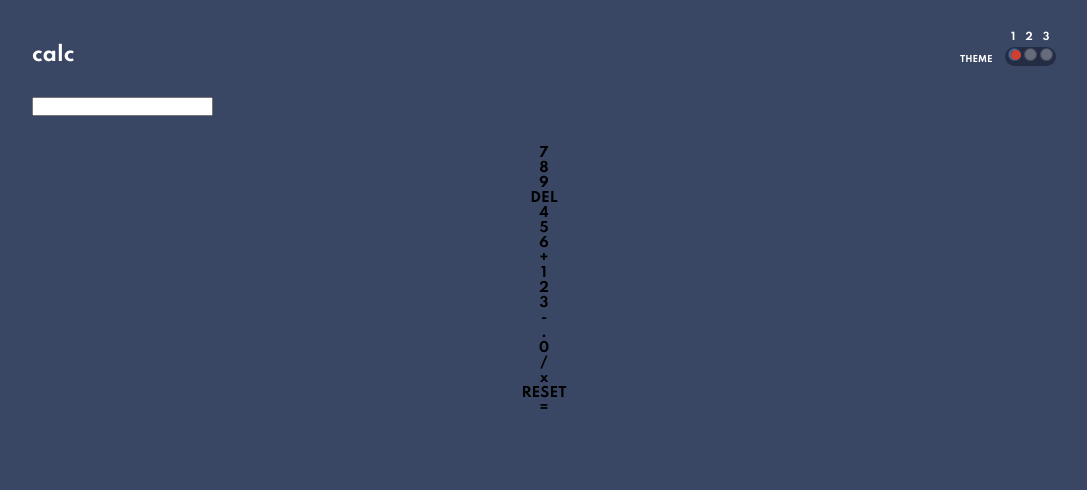
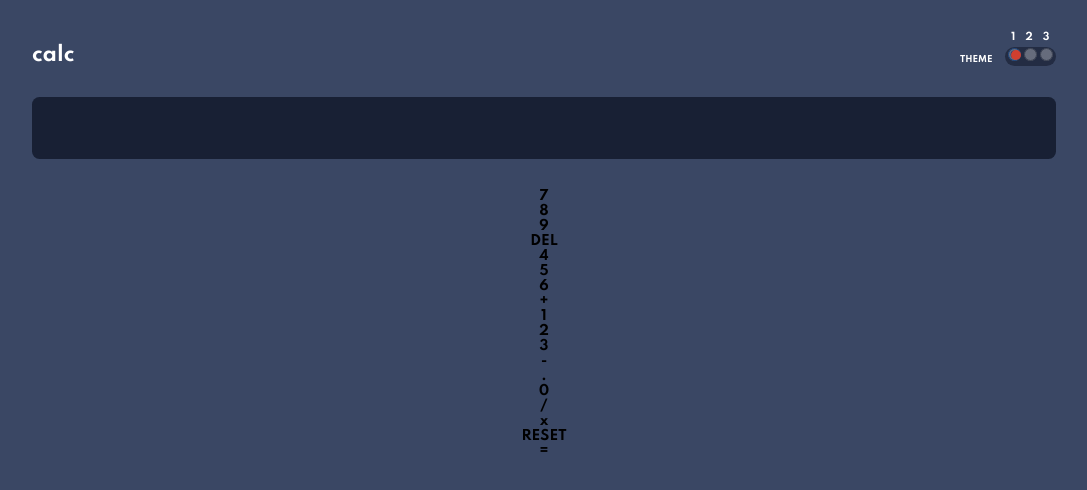
Before and after one commit to dragoshcode/calc-app, a website: page index.html in a window 1280 px wide. Shown: the whole page, without its empty margins (96-1183 px from the left). Drawn offline with Linux system fonts and the light colour scheme.

Commit message:
style the input

```diff
--- a/assets/scss/_base.scss
+++ b/assets/scss/_base.scss
@@ -26,7 +26,7 @@ header {
     &__title {
       button {
         color: v.$white;
-        font-size: .85rem;
+        font-size: 0.85rem;
       }
     }
 
@@ -64,3 +64,16 @@ header {
     }
   }
 }
+
+.input {
+  input {
+    width: 100%;
+    padding: 1.95rem 1.5rem;
+    font-size: 2rem;
+    border-radius: 0.75rem;
+    background-color: v.$very-dark-desaturated-blue-screen-bg;
+    color: v.$white;
+    direction: rtl;
+    unicode-bidi: embed;
+  }
+}
--- a/assets/scss/_reset.scss
+++ b/assets/scss/_reset.scss
@@ -24,3 +24,11 @@ button {
   cursor: pointer;
   font-family: 'Spartan', sans-serif;
 }
+
+input {
+  font-family: 'Spartan', sans-serif;
+  border: none;
+  &:focus {
+    outline: 2px solid hsl(225, 21%, 49%);
+  }
+}
--- a/assets/scss/_variables.scss
+++ b/assets/scss/_variables.scss
@@ -20,6 +20,8 @@
 
 $very-dark-grayish-blue: hsl(221, 14%, 31%);
 $white: rgb(255, 255, 255);
+
+
 
 // ### Theme 2
 // #### Backgrounds
@@ -44,6 +46,8 @@
 $very-dark-grayish-yellow: hsl(60, 10%, 19%);
 $white: rgb(255, 255, 255);
 
+
+
 // ### Theme 3
 // #### Backgrounds
 
```
Also changed, not shown: assets/css/style.css.
